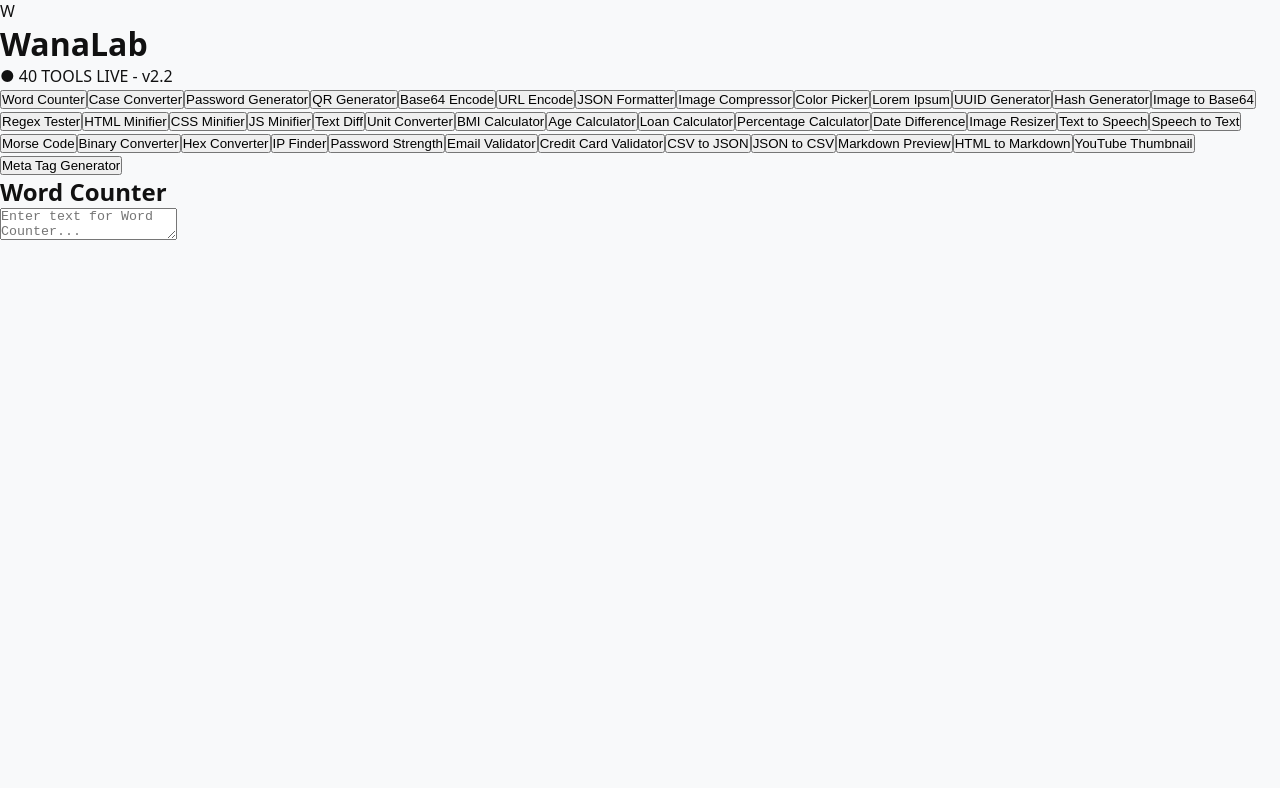
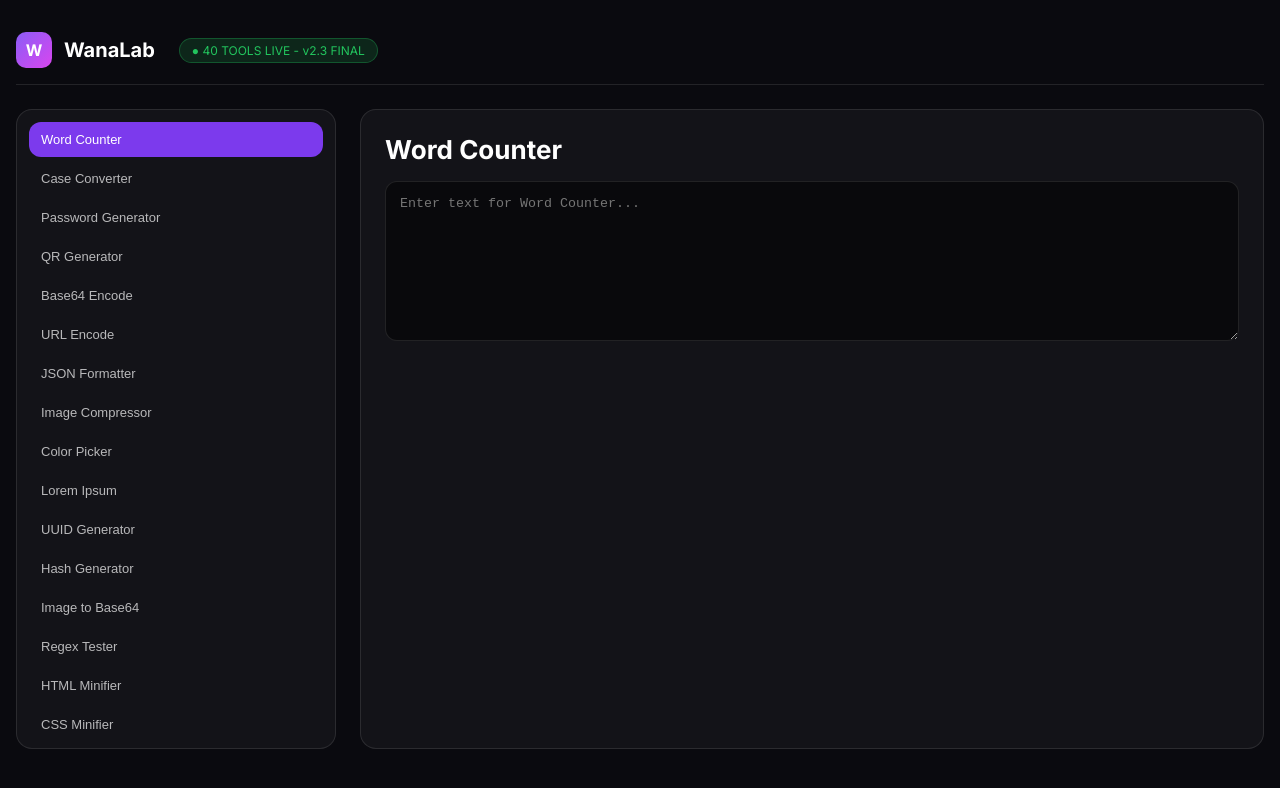
Before and after one commit to Nasir684/WanaLab-Web, a React (Vite) app: page / in a window 1280 px wide. Shown: the top 788 px of the page. Built offline with nearby package versions, Linux system fonts and the light colour scheme.

Commit message:
Update App.jsx

```diff
--- a/src/App.jsx
+++ b/src/App.jsx
@@ -1,73 +1,66 @@
 import React, { useState } from 'react';
 
 const TOOLS = [
-  "Word Counter", "Case Converter", "Password Generator", "QR Generator",
-  "Base64 Encode", "URL Encode", "JSON Formatter", "Image Compressor",
-  "Color Picker", "Lorem Ipsum", "UUID Generator", "Hash Generator",
-  "Image to Base64", "Regex Tester", "HTML Minifier", "CSS Minifier",
-  "JS Minifier", "Text Diff", "Unit Converter", "BMI Calculator",
-  "Age Calculator", "Loan Calculator", "Percentage Calculator", "Date Difference",
-  "Image Resizer", "Text to Speech", "Speech to Text", "Morse Code",
-  "Binary Converter", "Hex Converter", "IP Finder", "Password Strength",
-  "Email Validator", "Credit Card Validator", "CSV to JSON", "JSON to CSV",
-  "Markdown Preview", "HTML to Markdown", "YouTube Thumbnail", "Meta Tag Generator"
+  "Word Counter","Case Converter","Password Generator","QR Generator",
+  "Base64 Encode","URL Encode","JSON Formatter","Image Compressor",
+  "Color Picker","Lorem Ipsum","UUID Generator","Hash Generator",
+  "Image to Base64","Regex Tester","HTML Minifier","CSS Minifier",
+  "JS Minifier","Text Diff","Unit Converter","BMI Calculator",
+  "Age Calculator","Loan Calculator","Percentage Calculator","Date Difference",
+  "Image Resizer","Text to Speech","Speech to Text","Morse Code",
+  "Binary Converter","Hex Converter","IP Finder","Password Strength",
+  "Email Validator","Credit Card Validator","CSV to JSON","JSON to CSV",
+  "Markdown Preview","HTML to Markdown","YouTube Thumbnail","Meta Tag Generator"
 ];
 
-export default function App() {
-  const [active, setActive] = useState(TOOLS[0]);
-  const [input, setInput] = useState("");
-  const [output, setOutput] = useState("");
+export default function App(){
+  const [active,setActive]=useState(TOOLS[0]);
+  const [input,setInput]=useState("");
+  const [output,setOutput]=useState("");
 
-  const handleTool = (tool) => {
-    setActive(tool);
-    setInput("");
-    setOutput("");
-  };
-
-  const countWords = (t) => {
-    if (active === "Word Counter") {
-      const words = t.trim() ? t.trim().split(/\s+/).length : 0;
-      setOutput(`Words: ${words} | Characters: ${t.length}`);
-    } else if (active === "Case Converter") {
-      setOutput(`UPPER: ${t.toUpperCase()}\n\nlower: ${t.toLowerCase()}`);
-    } else {
-      setOutput(t ? `Processed: ${t.slice(0,500)}` : "");
+  const run = (t) => {
+    if(!t){ setOutput(""); return; }
+    if(active==="Word Counter"){
+      const words=t.trim()?t.trim().split(/\s+/).length:0;
+      setOutput(`Words: ${words} | Chars: ${t.length} | Lines: ${t.split('\n').length}`);
+    }else if(active==="Case Converter"){
+      setOutput(`UPPER:\n${t.toUpperCase()}\n\nlower:\n${t.toLowerCase()}`);
+    }else if(active==="Password Generator"){
+      const chars="ABCDEFGHIJKLMNOPQRSTUVWXYZabcdefghijklmnopqrstuvwxyz0123456789!@#$%";
+      let p=""; for(let i=0;i<16;i++) p+=chars[Math.floor(Math.random()*chars.length)];
+      setOutput(p);
+    }else{
+      setOutput(t.slice(0,2000));
     }
   };
 
   return (
-    <div className="min-h-screen bg-[#0a0a0f] text-white">
-      <div className="max-w-[1400px] mx-auto p-4">
-        <header className="flex justify-between items-center py-4 border-b border-white/10 mb-6">
-          <div className="flex items-center gap-3">
-            <div className="w-9 h-9 rounded-lg bg-gradient-to-br from-violet-500 to-fuchsia-500 flex items-center justify-center font-bold">W</div>
-            <h1 className="text-xl font-bold">WanaLab</h1>
-            <span className="ml-3 px-3 py-1 rounded-full bg-green-500/20 text-green-400 text-xs border border-green-500/30">● 40 TOOLS LIVE - v2.2</span>
-          </div>
-        </header>
+    <div style={{minHeight:'100vh', background:'#0a0a0f', color:'#fff', fontFamily:'Inter, system-ui, sans-serif'}}>
+      <style>{`@import url('https://fonts.googleapis.com/css2?family=Inter:wght@400;600;700&display=swap');`}</style>
+      <div style={{maxWidth:'1400px', margin:'0 auto', padding:'16px'}}>
+        <div style={{display:'flex', alignItems:'center', gap:'12px', padding:'16px 0', borderBottom:'1px solid rgba(255,255,255,0.1)', marginBottom:'24px'}}>
+          <div style={{width:'36px', height:'36px', borderRadius:'10px', background:'linear-gradient(135deg,#8b5cf6,#d946ef)', display:'flex', alignItems:'center', justifyContent:'center', fontWeight:'800'}}>W</div>
+          <div style={{fontWeight:'800', fontSize:'20px'}}>WanaLab</div>
+          <div style={{marginLeft:'12px', padding:'4px 12px', borderRadius:'20px', background:'rgba(34,197,94,0.15)', border:'1px solid rgba(34,197,94,0.3)', color:'#22c55e', fontSize:'12px'}}>● 40 TOOLS LIVE - v2.3 FINAL</div>
+        </div>
 
-        <div className="grid grid-cols-1 lg:grid-cols-[320px_1fr] gap-6">
-          <div className="bg-white/[0.04] rounded-2xl border border-white/10 p-3 h-[80vh] overflow-y-auto">
-            {TOOLS.map(t => (
-              <button key={t} onClick={()=>handleTool(t)}
-                className={`w-full text-left px-3 py-2.5 rounded-xl text-sm mb-1 ${active===t ? 'bg-violet-600 text-white' : 'hover:bg-white/10 text-white/70'}`}>
+        <div style={{display:'grid', gridTemplateColumns:'320px 1fr', gap:'24px'}}>
+          <div style={{background:'rgba(255,255,255,0.04)', border:'1px solid rgba(255,255,255,0.1)', borderRadius:'16px', padding:'12px', height:'80vh', overflowY:'auto'}}>
+            {TOOLS.map(t=>(
+              <button key={t} onClick={()=>{setActive(t); setInput(""); setOutput("");}}
+                style={{width:'100%', textAlign:'left', padding:'10px 12px', borderRadius:'12px', border:'none', cursor:'pointer', marginBottom:'4px', fontSize:'13px', background: active===t?'#7c3aed':'transparent', color: active===t?'#fff':'rgba(255,255,255,0.7)'}}>
                 {t}
               </button>
             ))}
           </div>
 
-          <div className="bg-white/[0.04] rounded-2xl border border-white/10 p-6">
-            <h2 className="text-2xl font-bold mb-6">{active}</h2>
-            <textarea
-              value={input}
-              onChange={e=>{setInput(e.target.value); countWords(e.target.value)}}
-              placeholder={`Enter text for ${active}...`}
-              className="w-full h-40 bg-black/50 border border-white/10 rounded-xl p-4 text-sm outline-none"
-            />
-            {output && <pre className="mt-6 bg-black/60 border border-white/10 rounded-xl p-4 text-sm whitespace-pre-wrap">{output}</pre>}
+          <div style={{background:'rgba(255,255,255,0.04)', border:'1px solid rgba(255,255,255,0.1)', borderRadius:'16px', padding:'24px'}}>
+            <h2 style={{fontSize:'26px', fontWeight:'700'}}>{active}</h2>
+            <textarea value={input} onChange={e=>{setInput(e.target.value); run(e.target.value)}} placeholder={`Enter text for ${active}...`} style={{width:'100%', height:'160px', background:'rgba(0,0,0,0.5)', border:'1px solid rgba(255,255,255,0.1)', borderRadius:'12px', padding:'14px', color:'#fff', marginTop:'16px'}} />
+            {output && <pre style={{background:'rgba(0,0,0,0.6)', border:'1px solid rgba(255,255,255,0.1)', borderRadius:'12px', padding:'16px', marginTop:'20px', whiteSpace:'pre-wrap'}}>{output}</pre>}
           </div>
         </div>
       </div>
     </div>
   );
-            }
+      }
```
